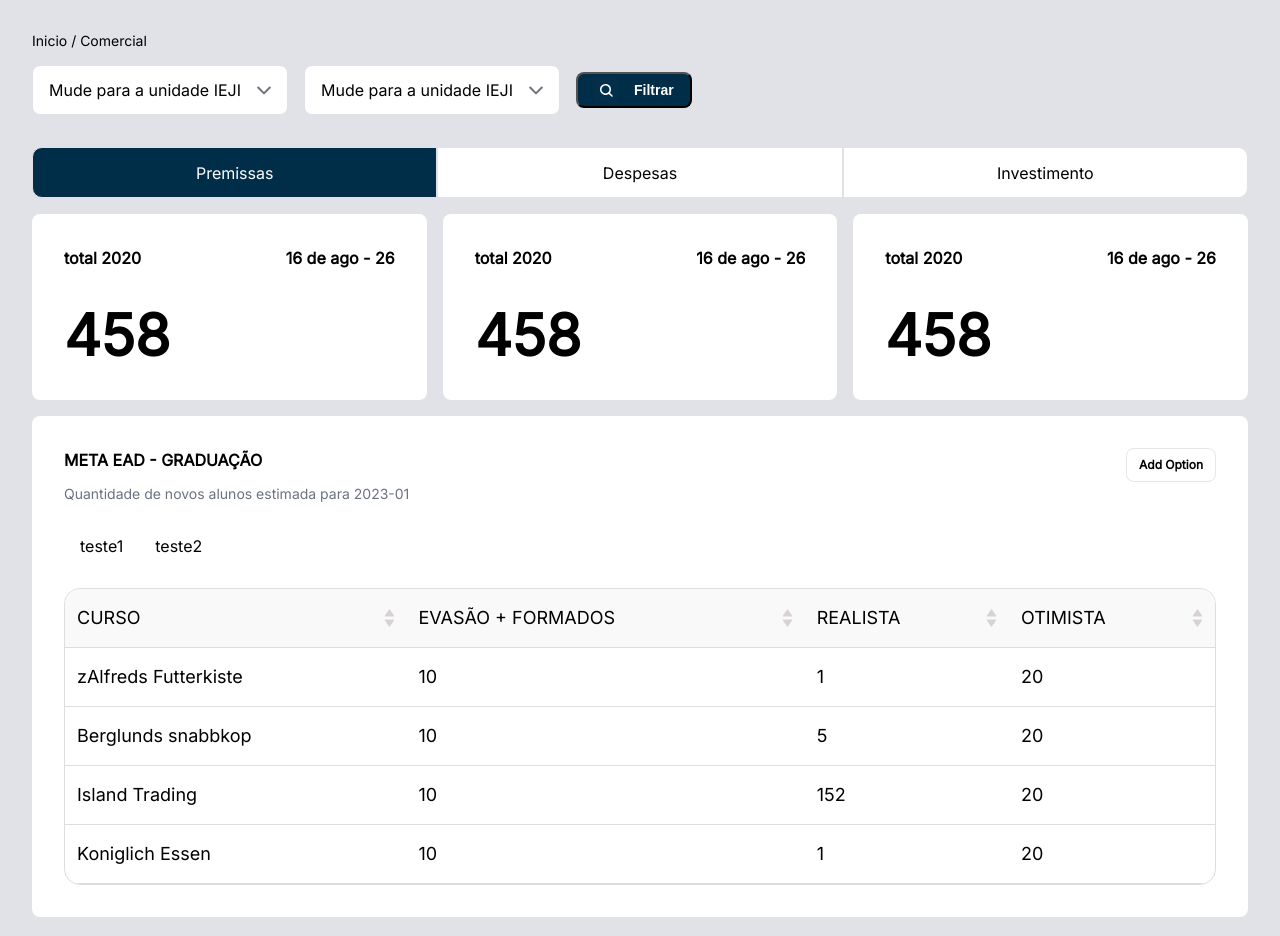
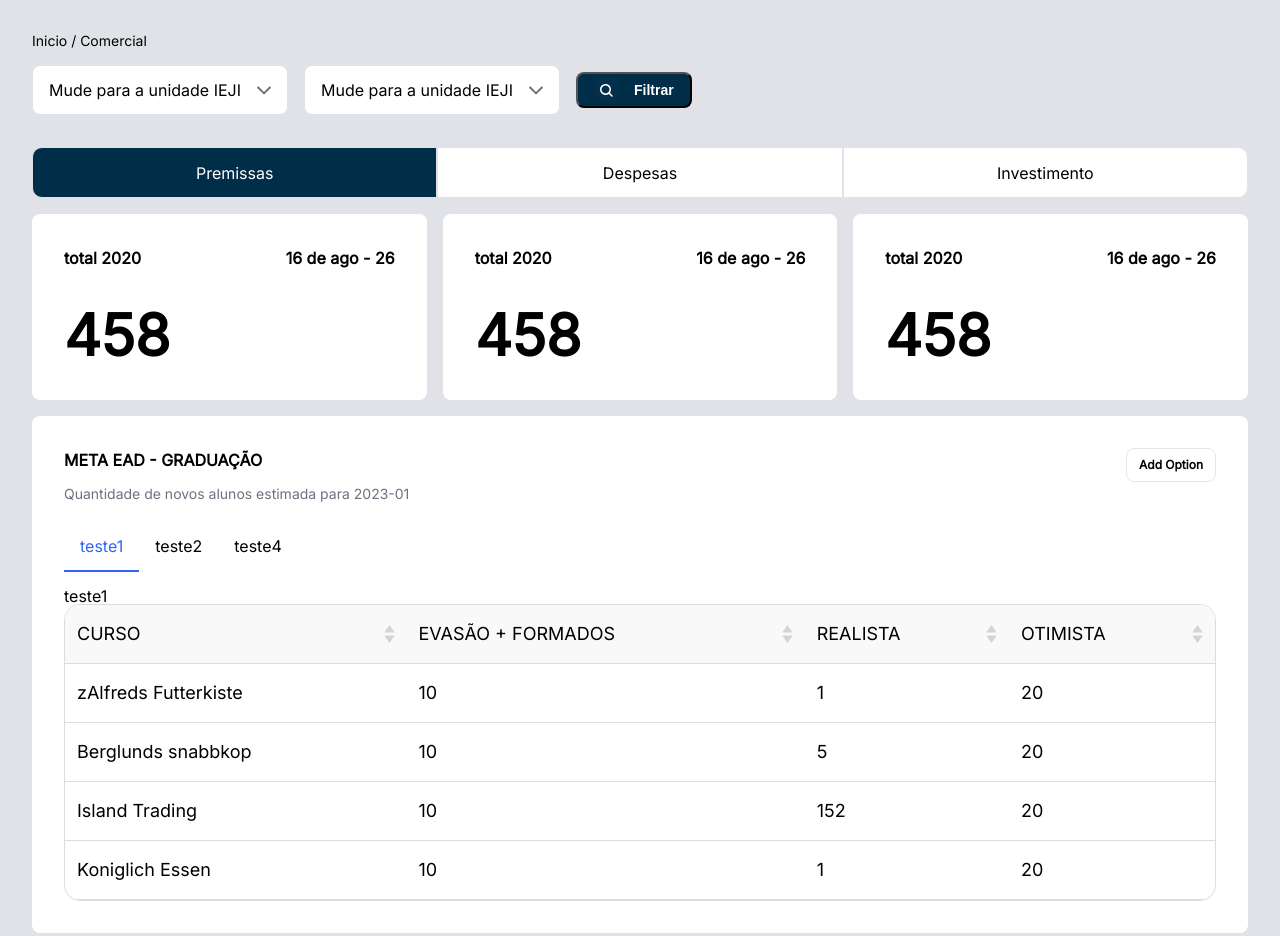
Before and after one commit to TutorFx/Unieduk-Components, a website: page src/layout/comercial.html in a window 1280 px wide. Drawn offline with nearby package versions, Linux system fonts and the light colour scheme.

Commit message:
Selectnav two way binding gambiarra

```diff
--- a/src/components/selectNav.js
+++ b/src/components/selectNav.js
@@ -1,19 +1,26 @@
 const fajSelectNav = {
-    template: /* html */`
+  template: /* html */ `
     <div class="faj-select-nav-container">
-        <label class="faj-select-nav" v-for="i in options" :key="i">
-            <input type="radio" :name="uid" />
+        <label class="faj-select-nav" v-for="(i, num) in options" :key="i">
+            <input type="radio" :value="i"
+            @input="$emit('selected', $event.target.value)"
+            v-model="selected"
+            :name="uid" />
             <div class="modded">{{i}}</div>
         </label>
     </div>
     `,
-    data: () => ({
-        uid: Date.now() + "-" + Math.floor(Math.random() * 100)
-    }),
-    props:{
-        options:{
-            default: ['teste1', 'teste2'],
-            typeof: Array
-        }
+  data: () => ({
+    uid: Date.now() + "-" + Math.floor(Math.random() * 100),
+    selected: null
+  }),
+  props: {
+    options: {
+        default: [],
+        typeof: Array,
     }
-}
+  },
+  created(){
+    this.selected = this.options[0]
+  }
+};
--- a/src/layout/comercial.html
+++ b/src/layout/comercial.html
@@ -91,7 +91,8 @@
             <a href="#card-table">Add Option</a>
           </div>
           <div class="disabled-color">Quantidade de novos alunos estimada para 2023-01</div>
-          <faj-selectnav></faj-selectnav>
+          <faj-selectnav :options="optionsNavOne" @selected="(e) => selectNav = e"></faj-selectnav>
+          {{selectNav}}
           <faj-tabela></faj-tabela>
         </div>
       </div>
@@ -110,6 +111,8 @@
         inputs: [{ text: 'teste1', value: 'tedwast' }, { text: 'teste2', value: 'tedwadst' }, { text: 'teste3', value: 'tadest' }],
         selector: {},
         radio: null,
+        selectNav: 'teste1',
+        optionsNavOne: ['teste1', 'teste2', 'teste4']
       })
     }).mount('#app')
 
```
